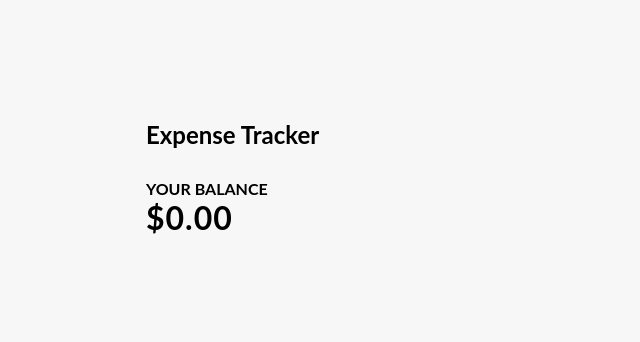
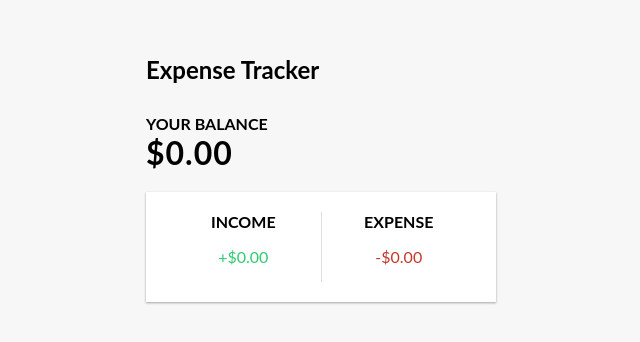
Before and after one commit to shafeenashaikh/React-Expense-Tracker, a React (Create React App) app: page / in a window 1280 px wide. Shown: the part 216-558 px from the top of the page, without its empty margins (319-959 px from the left). Built offline with nearby package versions, Linux system fonts and the light colour scheme.

Commit message:
added IncomExpenses

```diff
--- a/src/App.css
+++ b/src/App.css
@@ -62,11 +62,11 @@
   margin: 5px 0;
 }
 
-.money.plus {
+.money-plus {
   color: #2ecc71;
 }
 
-.money.minus {
+.money-minus {
   color: #c0392b;
 }
 
--- a/src/App.js
+++ b/src/App.js
@@ -1,6 +1,7 @@
 import './App.css';
 import Balance from './Components/Balance';
 import Header from './Components/Header';
+import IncomeExpenses from './Components/IncomeExpenses';
 
 function App() {
   return (
@@ -8,6 +9,7 @@
       <Header/>
       <div className="container">
         <Balance/>
+        <IncomeExpenses/>
       </div>
     </div>
   );
--- /dev/null
+++ b/src/Components/IncomeExpenses.js
@@ -0,0 +1,18 @@
+import React from "react";
+
+function IncomeExpenses(){
+    return(
+        <div className="inc-exp-container">
+            <div>
+                <h4>Income</h4>
+                <p  className="money-plus">+$0.00</p>
+            </div>
+            <div>
+                <h4>Expense</h4>
+                <p  className="money-minus">-$0.00</p>
+            </div>
+
+        </div>
+    )
+}
+export default IncomeExpenses
```
